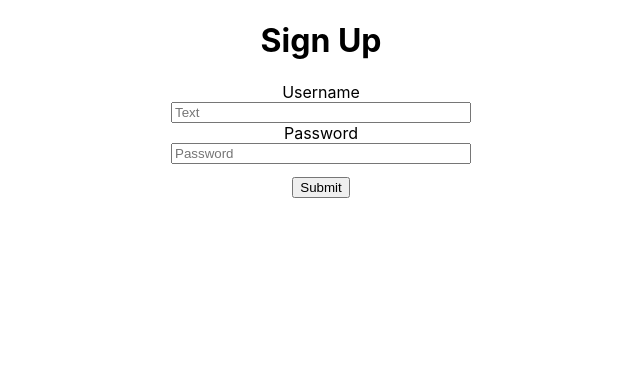
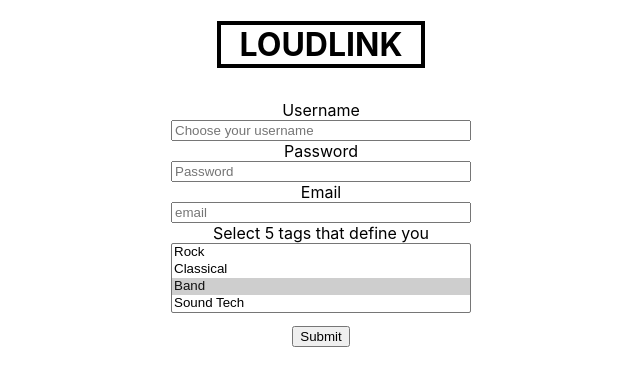
Before and after one commit to LoudLink/Project-3, a React (Create React App) app in the folder Project-3/client/: page /signup in a window 1280 px wide. Shown: the top 386 px of the page, without its empty margins (319-959 px from the left). Built offline with nearby package versions, Linux system fonts and the light colour scheme; no server answers.

Commit message:
signup, homepage, banner edits

```diff
--- a/Project-3/client/src/App.css
+++ b/Project-3/client/src/App.css
@@ -37,18 +37,6 @@
   }
 }
 
-.banner {
-  display: flex;
-  justify-content: center;
-}
-
-.banner h1 {
-  border: 4px solid black;
-  width: 200px;
-  position: fixed;
-  top:0;
-}
-
 .homePageLanding {
   display: flex;
   flex-direction: column;
@@ -76,3 +64,7 @@
   height: 3000px;
   background-color: yellowgreen;
 }
+
+.signup {
+  margin-top: 100px;
+}
--- a/Project-3/client/src/App.js
+++ b/Project-3/client/src/App.js
@@ -6,6 +6,7 @@ import LogIn from "./pages/LogIn";
 import Signup from "./pages/Signup";
 import MainPage from "./pages/MainPage";
 import * as USER_HELPERS from "./utils/userToken";
+import Banner from "./components/Banner/Banner";
 
 export default function App() {
 /*
@@ -55,6 +56,7 @@ export default function App() {
   }*/
   return (
     <div className="App">
+    <Banner />
 
       <Routes>
         <Route exact path="/" element={<HomePage/>}/>
--- /dev/null
+++ b/Project-3/client/src/components/Banner/Banner.css
@@ -0,0 +1,12 @@
+.banner {
+    display: flex;
+    justify-content: center;
+    z-index: 1000;
+  }
+
+  .banner h1 {
+    border: 4px solid black;
+    width: 200px;
+    position: fixed;
+    top:0;
+  }
--- a/Project-3/client/src/components/Banner/Banner.jsx
+++ b/Project-3/client/src/components/Banner/Banner.jsx
@@ -1,4 +1,5 @@
 import React from 'react';
+import "./Banner.css"
 
 function Banner() {
     return (
--- a/Project-3/client/src/pages/HomePage.jsx
+++ b/Project-3/client/src/pages/HomePage.jsx
@@ -17,7 +17,7 @@ function HomePage() {
 
       <div className="homePageLanding">
 
-          <Banner />
+
           <div className="homePageLinks">
           <Link exact to={"/signup"}>SIGNUP</Link>
           /
--- a/Project-3/client/src/pages/Signup.jsx
+++ b/Project-3/client/src/pages/Signup.jsx
@@ -4,13 +4,16 @@ import { useNavigate } from "react-router-dom";
 import "./auth.css";
 import * as PATHS from "../utils/paths";
 import * as USER_HELPERS from "../utils/userToken";
+import axios from "axios";
 
 export default function Signup({ authenticate }) {
   const [form, setForm] = useState({
     username: "",
     password: "",
+    email: "",
+    tags: ""
   });
-  const { username, password } = form;
+  const { username, password, email, tags } = form;
   const [error, setError] = useState(null);
   const navigate = useNavigate();
 
@@ -24,32 +27,30 @@ export default function Signup({ authenticate }) {
     const credentials = {
       username,
       password,
+      email,
+      tags
     };
-    signup(credentials).then((res) => {
-      if (!res.status) {
-        // unsuccessful signup
-        console.error("Signup was unsuccessful: ", res);
-        return setError({
-          message: "Signup was unsuccessful! Please check the console.",
-        });
-      }
-      // successful signup
-      USER_HELPERS.setUserToken(res.data.accessToken);
-      authenticate(res.data.user);
-      navigate(PATHS.HOMEPAGE);
-    });
+    console.log("API:", process.env.REACT_APP_SERVER_URL)
+
+    axios.post(`${process.env.REACT_APP_SERVER_URL}/auth/signup`, credentials)
+    .then((response) => {
+      navigate("/login")
+      console.log(response)
+    })
+
+
   }
 
   return (
-    <div>
-      <h1>Sign Up</h1>
+    <div className="signup">
+      <h2></h2>
       <form onSubmit={handleFormSubmission} className="auth__form">
         <label htmlFor="input-username">Username</label>
         <input
           id="input-username"
           type="text"
           name="username"
-          placeholder="Text"
+          placeholder="Choose your username"
           value={username}
           onChange={handleInputChange}
           required
@@ -67,6 +68,26 @@ export default function Signup({ authenticate }) {
           minLength="8"
         />
 
+        <label htmlFor="input-email">Email</label>
+        <input
+          id="input-email"
+          type="email"
+          name="email"
+          placeholder="email"
+          value={email}
+          onChange={handleInputChange}
+          required
+          minLength="8"
+        />
+
+        <label htmlFor="input-tags">Select 5 tags that define you</label>
+        <select onChange={handleInputChange} multiple>
+          <option value="rock">Rock</option>
+          <option value="classical">Classical</option>
+          <option selected value="band">Band</option>
+          <option value="sound-tech">Sound Tech</option>
+        </select>
+
         {error && (
           <div className="error-block">
             <p>There was an error submiting the form:</p>
--- a/Project-3/client/src/services/auth.js
+++ b/Project-3/client/src/services/auth.js
@@ -24,7 +24,7 @@ function successStatus(res) {
 
 // creates a basic url for every request in this file
 const authService = axios.create({
-  baseURL: `${process.env.REACT_APP_SERVER_URL}/auth`,
+  baseURL: `${process.env.REACT_APP_SERVER_URL}`,
 });
 
 export function login(credentials) {
```
